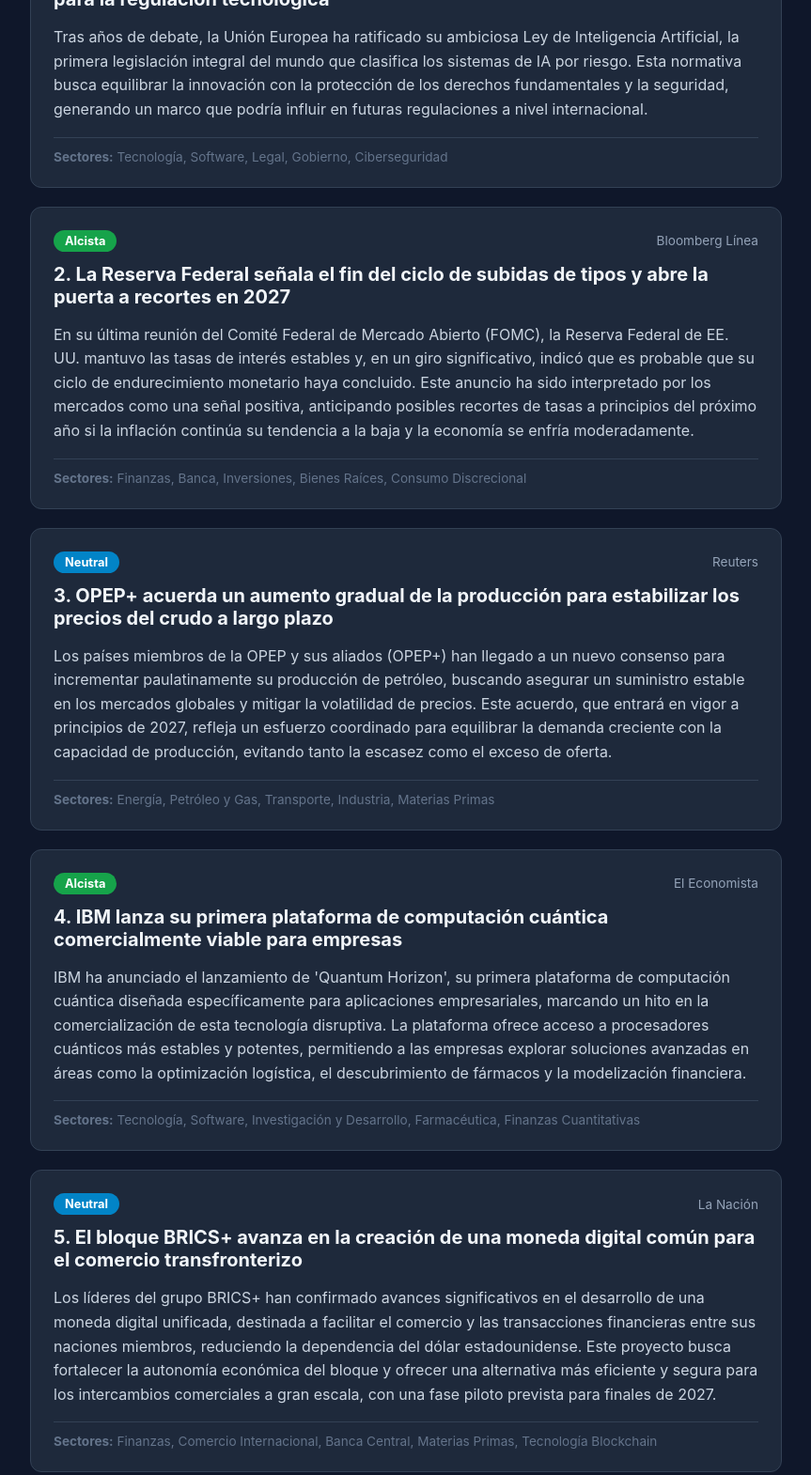
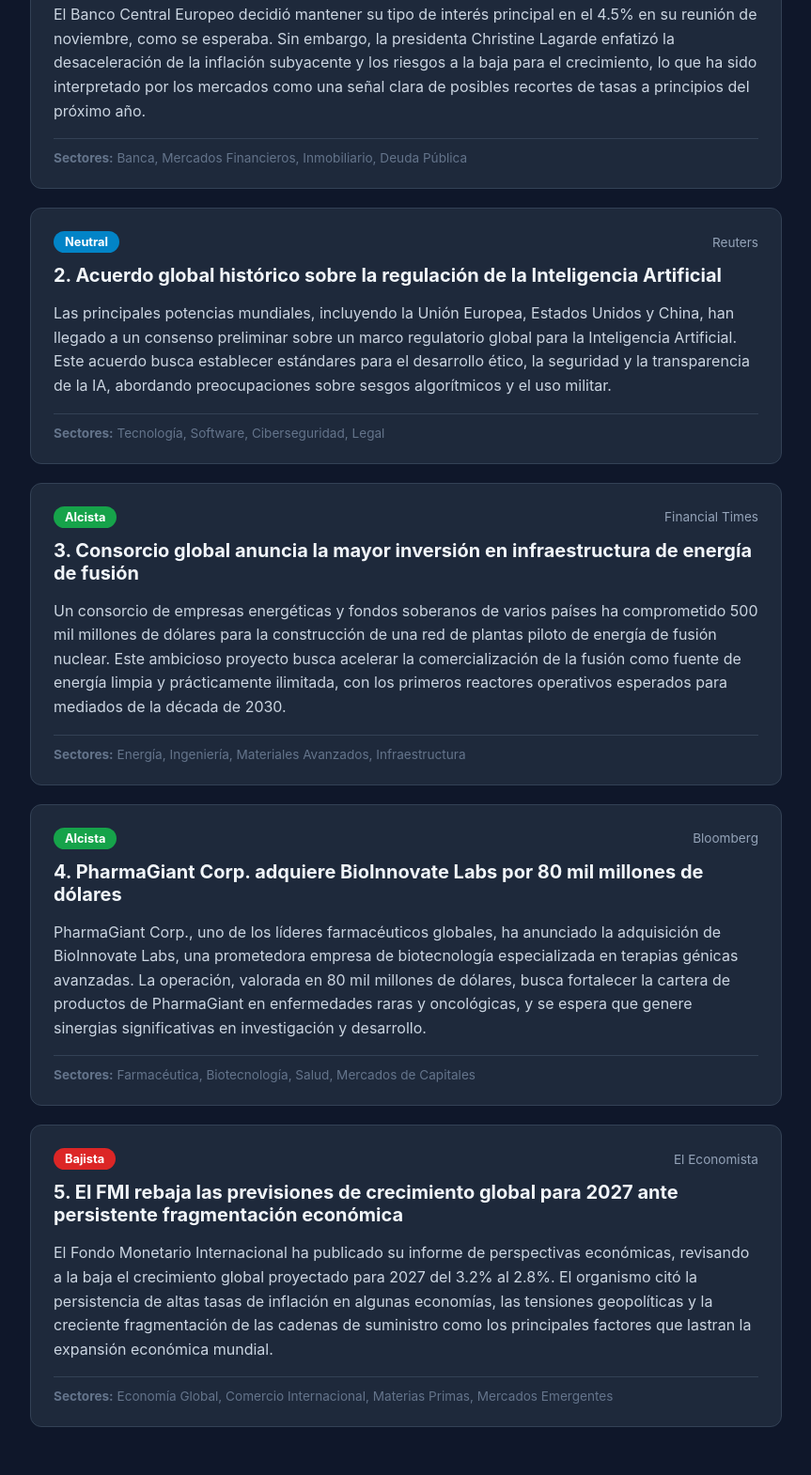
Before and after one commit to Jjjay-p/automatizacion, a plain HTML site: page index.html in a window 1280 px wide. Shown: the part 337-1907 px from the top of the page at 94% size, without its empty margins (208-1071 px from the left). Drawn offline with Linux system fonts and the light colour scheme.

Commit message:
Actualización diaria de portal de noticias

```diff
--- a/index.html
+++ b/index.html
@@ -34,7 +34,7 @@
     <div class="container">
         <header>
             <h1>📰 What's Happening Today?</h1>
-            <p class="timestamp">Última actualización: 18/11/2026 16:46 (hs)</p>
+            <p class="timestamp">Última actualización: 19/11/2026 16:52 (hs)</p>
             <button class="btn-update" id="reloadBtn" onclick="dispararActualizacion()">
                 🔄 Actualizar Noticias Ahora
             </button>
@@ -44,25 +44,13 @@
 
         <div class="card">
             <div class="card-header">
-                <span class="badge" style="background-color: #0284c7;">Neutral</span>
+                <span class="badge" style="background-color: #16a34a;">Alcista</span>
                 <span class="source">Expansión</span>
             </div>
-            <h2>1. La Unión Europea aprueba la Ley de IA, estableciendo un referente global para la regulación tecnológica</h2>
-            <p class="summary">Tras años de debate, la Unión Europea ha ratificado su ambiciosa Ley de Inteligencia Artificial, la primera legislación integral del mundo que clasifica los sistemas de IA por riesgo. Esta normativa busca equilibrar la innovación con la protección de los derechos fundamentales y la seguridad, generando un marco que podría influir en futuras regulaciones a nivel internacional.</p>
+            <h2>1. El BCE mantiene tasas pero su tono 'dovish' sugiere recortes para 2027</h2>
+            <p class="summary">El Banco Central Europeo decidió mantener su tipo de interés principal en el 4.5% en su reunión de noviembre, como se esperaba. Sin embargo, la presidenta Christine Lagarde enfatizó la desaceleración de la inflación subyacente y los riesgos a la baja para el crecimiento, lo que ha sido interpretado por los mercados como una señal clara de posibles recortes de tasas a principios del próximo año.</p>
             <div class="card-footer">
-                <strong>Sectores:</strong> Tecnología, Software, Legal, Gobierno, Ciberseguridad
-            </div>
-        </div>
-
-        <div class="card">
-            <div class="card-header">
-                <span class="badge" style="background-color: #16a34a;">Alcista</span>
-                <span class="source">Bloomberg Línea</span>
-            </div>
-            <h2>2. La Reserva Federal señala el fin del ciclo de subidas de tipos y abre la puerta a recortes en 2027</h2>
-            <p class="summary">En su última reunión del Comité Federal de Mercado Abierto (FOMC), la Reserva Federal de EE. UU. mantuvo las tasas de interés estables y, en un giro significativo, indicó que es probable que su ciclo de endurecimiento monetario haya concluido. Este anuncio ha sido interpretado por los mercados como una señal positiva, anticipando posibles recortes de tasas a principios del próximo año si la inflación continúa su tendencia a la baja y la economía se enfría moderadamente.</p>
-            <div class="card-footer">
-                <strong>Sectores:</strong> Finanzas, Banca, Inversiones, Bienes Raíces, Consumo Discrecional
+                <strong>Sectores:</strong> Banca, Mercados Financieros, Inmobiliario, Deuda Pública
             </div>
         </div>
 
@@ -71,34 +59,46 @@
                 <span class="badge" style="background-color: #0284c7;">Neutral</span>
                 <span class="source">Reuters</span>
             </div>
-            <h2>3. OPEP+ acuerda un aumento gradual de la producción para estabilizar los precios del crudo a largo plazo</h2>
-            <p class="summary">Los países miembros de la OPEP y sus aliados (OPEP+) han llegado a un nuevo consenso para incrementar paulatinamente su producción de petróleo, buscando asegurar un suministro estable en los mercados globales y mitigar la volatilidad de precios. Este acuerdo, que entrará en vigor a principios de 2027, refleja un esfuerzo coordinado para equilibrar la demanda creciente con la capacidad de producción, evitando tanto la escasez como el exceso de oferta.</p>
+            <h2>2. Acuerdo global histórico sobre la regulación de la Inteligencia Artificial</h2>
+            <p class="summary">Las principales potencias mundiales, incluyendo la Unión Europea, Estados Unidos y China, han llegado a un consenso preliminar sobre un marco regulatorio global para la Inteligencia Artificial. Este acuerdo busca establecer estándares para el desarrollo ético, la seguridad y la transparencia de la IA, abordando preocupaciones sobre sesgos algorítmicos y el uso militar.</p>
             <div class="card-footer">
-                <strong>Sectores:</strong> Energía, Petróleo y Gas, Transporte, Industria, Materias Primas
+                <strong>Sectores:</strong> Tecnología, Software, Ciberseguridad, Legal
             </div>
         </div>
 
         <div class="card">
             <div class="card-header">
                 <span class="badge" style="background-color: #16a34a;">Alcista</span>
-                <span class="source">El Economista</span>
+                <span class="source">Financial Times</span>
             </div>
-            <h2>4. IBM lanza su primera plataforma de computación cuántica comercialmente viable para empresas</h2>
-            <p class="summary">IBM ha anunciado el lanzamiento de 'Quantum Horizon', su primera plataforma de computación cuántica diseñada específicamente para aplicaciones empresariales, marcando un hito en la comercialización de esta tecnología disruptiva. La plataforma ofrece acceso a procesadores cuánticos más estables y potentes, permitiendo a las empresas explorar soluciones avanzadas en áreas como la optimización logística, el descubrimiento de fármacos y la modelización financiera.</p>
+            <h2>3. Consorcio global anuncia la mayor inversión en infraestructura de energía de fusión</h2>
+            <p class="summary">Un consorcio de empresas energéticas y fondos soberanos de varios países ha comprometido 500 mil millones de dólares para la construcción de una red de plantas piloto de energía de fusión nuclear. Este ambicioso proyecto busca acelerar la comercialización de la fusión como fuente de energía limpia y prácticamente ilimitada, con los primeros reactores operativos esperados para mediados de la década de 2030.</p>
             <div class="card-footer">
-                <strong>Sectores:</strong> Tecnología, Software, Investigación y Desarrollo, Farmacéutica, Finanzas Cuantitativas
+                <strong>Sectores:</strong> Energía, Ingeniería, Materiales Avanzados, Infraestructura
             </div>
         </div>
 
         <div class="card">
             <div class="card-header">
-                <span class="badge" style="background-color: #0284c7;">Neutral</span>
-                <span class="source">La Nación</span>
+                <span class="badge" style="background-color: #16a34a;">Alcista</span>
+                <span class="source">Bloomberg</span>
             </div>
-            <h2>5. El bloque BRICS+ avanza en la creación de una moneda digital común para el comercio transfronterizo</h2>
-            <p class="summary">Los líderes del grupo BRICS+ han confirmado avances significativos en el desarrollo de una moneda digital unificada, destinada a facilitar el comercio y las transacciones financieras entre sus naciones miembros, reduciendo la dependencia del dólar estadounidense. Este proyecto busca fortalecer la autonomía económica del bloque y ofrecer una alternativa más eficiente y segura para los intercambios comerciales a gran escala, con una fase piloto prevista para finales de 2027.</p>
+            <h2>4. PharmaGiant Corp. adquiere BioInnovate Labs por 80 mil millones de dólares</h2>
+            <p class="summary">PharmaGiant Corp., uno de los líderes farmacéuticos globales, ha anunciado la adquisición de BioInnovate Labs, una prometedora empresa de biotecnología especializada en terapias génicas avanzadas. La operación, valorada en 80 mil millones de dólares, busca fortalecer la cartera de productos de PharmaGiant en enfermedades raras y oncológicas, y se espera que genere sinergias significativas en investigación y desarrollo.</p>
             <div class="card-footer">
-                <strong>Sectores:</strong> Finanzas, Comercio Internacional, Banca Central, Materias Primas, Tecnología Blockchain
+                <strong>Sectores:</strong> Farmacéutica, Biotecnología, Salud, Mercados de Capitales
+            </div>
+        </div>
+
+        <div class="card">
+            <div class="card-header">
+                <span class="badge" style="background-color: #dc2626;">Bajista</span>
+                <span class="source">El Economista</span>
+            </div>
+            <h2>5. El FMI rebaja las previsiones de crecimiento global para 2027 ante persistente fragmentación económica</h2>
+            <p class="summary">El Fondo Monetario Internacional ha publicado su informe de perspectivas económicas, revisando a la baja el crecimiento global proyectado para 2027 del 3.2% al 2.8%. El organismo citó la persistencia de altas tasas de inflación en algunas economías, las tensiones geopolíticas y la creciente fragmentación de las cadenas de suministro como los principales factores que lastran la expansión económica mundial.</p>
+            <div class="card-footer">
+                <strong>Sectores:</strong> Economía Global, Comercio Internacional, Materias Primas, Mercados Emergentes
             </div>
         </div>
 
```
